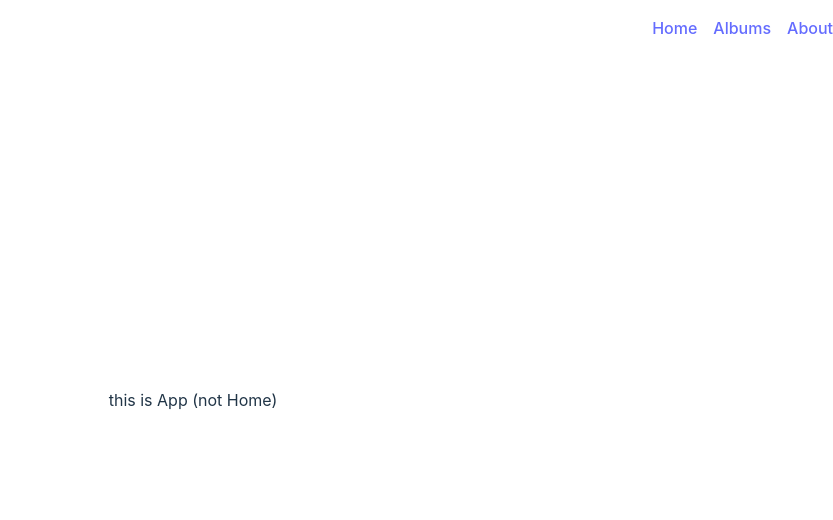
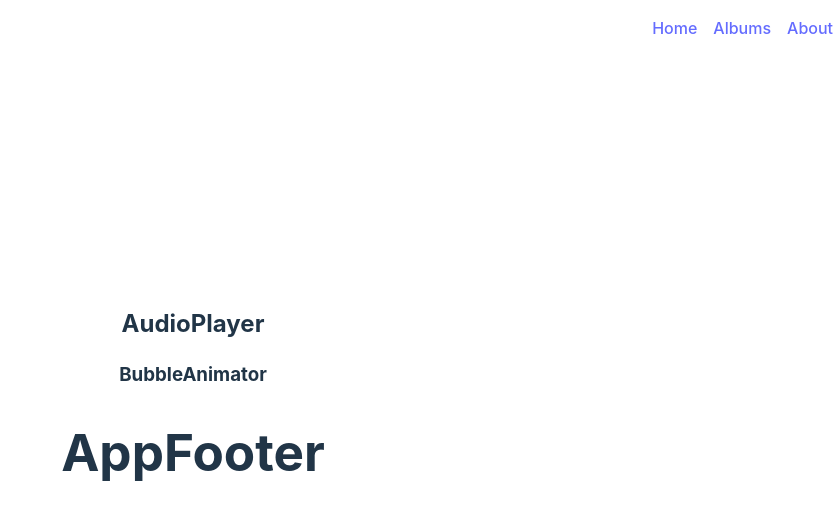
Before and after one commit to kevinjapan/ongaku, a React (Vite) app: page / in a window 1280 px wide. Shown: the top 520 px of the page, without its empty margins (447-1280 px from the left). Built offline with nearby package versions, Linux system fonts and the light colour scheme.

Commit message:
add Suspense

```diff
--- a/src/App.tsx
+++ b/src/App.tsx
@@ -1,23 +1,32 @@
-// import { useState } from 'react'
-// import reactLogo from './assets/react.svg'
-// import viteLogo from '/vite.svg'
+import { Suspense } from 'react'
 import { Outlet } from 'react-router-dom'
+import './App.css'
 import AppNav from './components/App/AppNav/AppNav'
-import './App.css'
+import AudioPlayer from './components/AudioPlayer/AudioPlayer'
+import BubbleAnimator from './components/BubbleAnimator/BubbleAnimator'
+import AppFooter from './components/App/AppFooter/AppFooter'
 
-function App() {
-//   const [count, setCount] = useState(0)
+
+
+export default function App() {
 
 
    return (
       <>
-         <AppNav />
+         <AppNav/>
+
          <main>
-            this is App (not Home)
-            <Outlet/>
+
+            <Suspense fallback={<>loading</>}>
+               <Outlet/>
+            </Suspense>
          </main>
+
+         <AudioPlayer/>
+
+         <BubbleAnimator/>
+
+         <AppFooter/>
       </>
    )
 }
-
-export default App
```
